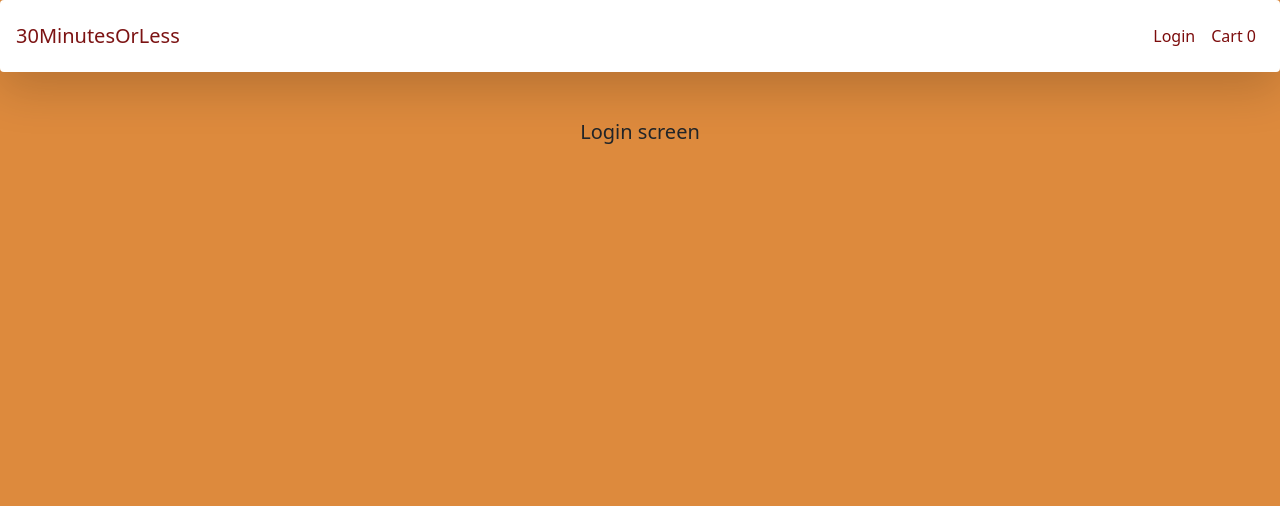
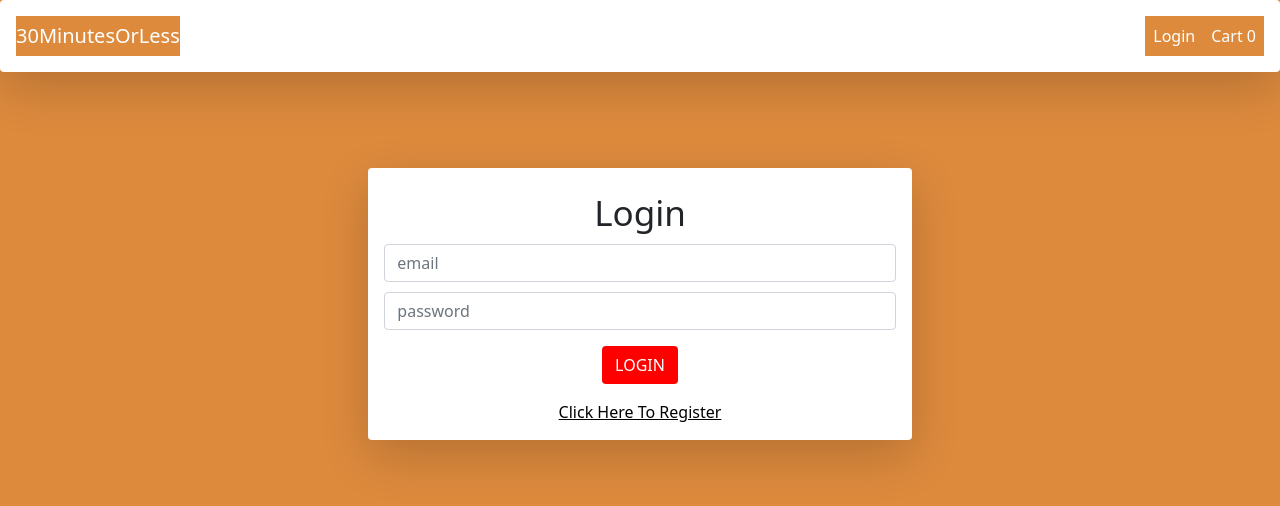
Before and after one commit to JohnMaturan97/30MinutesOrLess-App, a React (Create React App) app in the folder 30minutesorless-frontend/: page /login in a window 1280 px wide. Shown: the top 506 px of the page. Built offline with nearby package versions, Linux system fonts and the light colour scheme.

Commit message:
Succesfully added user athentication

```diff
--- a/30minutesorless-frontend/src/App.js
+++ b/30minutesorless-frontend/src/App.js
@@ -1,6 +1,7 @@
 import logo from "./logo.svg";
 import "./App.css";
-import bootstrap from "../node_modules/bootstrap/dist/css/bootstrap.min.css";
+import bootstrap from '../node_modules/bootstrap/dist/css/bootstrap.min.css'
+import 'bootstrap'
 import {BrowserRouter, Route, Link, Switch} from 'react-router-dom'
 import 'bootstrap'
 import Navbar from "./components/Navbar";
--- a/30minutesorless-frontend/src/actions/userActions.js
+++ b/30minutesorless-frontend/src/actions/userActions.js
@@ -11,3 +11,27 @@ export const registerUser = (user) => async (dispatch) => {
     dispatch({ type: "USER_REGISTER_FAILED" , payload: error});
   }
 };
+
+export const loginUser=(user)=>async dispatch=>{
+
+    dispatch({type:'USER_LOGIN_REQUEST'})
+
+    try {
+        const response = await axios.post('/api/users/login' , user)
+        console.log(response);
+        dispatch({type:'USER_LOGIN_SUCCESS' , payload: response.data})
+        localStorage.setItem('currentUser' , JSON.stringify(response.data))
+        window.location.href='/'
+    } catch (error) {
+        dispatch({type:'USER_LOGIN_FAILED' , payload: error})
+    }
+
+}
+
+export const logoutUser=()=>dispatch=>{
+
+
+    localStorage.removeItem('currentUser')
+    window.location.href='/login'
+
+}
--- /dev/null
+++ b/30minutesorless-frontend/src/components/Error.js
@@ -0,0 +1,11 @@
+import React from "react";
+
+export default function Error({ error }) {
+  return (
+    <div>
+      <div className="alert alert-danger" role="alert">
+        {error}
+      </div>
+    </div>
+  );
+}
--- /dev/null
+++ b/30minutesorless-frontend/src/components/Loading.js
@@ -0,0 +1,11 @@
+import React from "react";
+
+export default function Loading() {
+  return (
+    <div className="text-center">
+      <div className="spinner-border" role="status" style={{height:'100px' , width:'100px' , marginTop:'100px'}}>
+        <span className="sr-only">Loading...</span>
+      </div>
+    </div>
+  );
+}
--- a/30minutesorless-frontend/src/components/Navbar.js
+++ b/30minutesorless-frontend/src/components/Navbar.js
@@ -1,7 +1,11 @@
 import React from "react";
 import { useSelector, useDispatch } from "react-redux";
+import { logoutUser } from "../actions/userActions";
 export default function Navbar() {
-  const cartstate = useSelector(state => state.cartReducer)
+  const cartstate = useSelector((state) => state.cartReducer);
+  const userstate = useSelector((state) => state.loginUserReducer);
+  const { currentUser } = userstate;
+  const dispatch = useDispatch()
   return (
     <div>
       <nav className="navbar navbar-expand-lg shadow-lg p-3 mb-5 bg-white rounded">
@@ -17,20 +21,33 @@ export default function Navbar() {
           aria-expanded="false"
           aria-label="Toggle navigation"
         >
-          <span className="navbar-toggler-icon">
-            <i style={{ color: "black" }} className="fas fa-bars"></i>
-          </span>
+          <span className="navbar-toggler-icon"><i style={{color:'black'}} className="fas fa-bars"></i></span>
         </button>
-        <div
-          className="collapse navbar-collapse justify-content-end"
-          id="navbarNav"
-        >
-          <ul className="navbar-nav mr-auto">
-            <li className="nav-item ">
-            <a className="nav-link" href="/login">
-                Login
+        <div className="collapse navbar-collapse justify-content-end" id="navbarNav">
+          <ul className="navbar-nav ml-auto">
+            {currentUser ? (
+
+
+              <div className="dropdown mt-2">
+              <a style ={{color: 'red'}} className="dropdown-toggle" type="button" id="dropdownMenuButton1" data-bs-toggle="dropdown" aria-expanded="false">
+                {currentUser.name}
               </a>
-            </li>
+              <ul className="dropdown-menu" aria-labelledby="dropdownMenuButton1">
+                <li><a style ={{color: 'red'}} className="dropdown-item" href="#">ORDERS</a></li>
+                <li><a style ={{color: 'red'}} className="dropdown-item" href="#" onClick={() =>{dispatch(logoutUser())}}><li>LOGOUT</li></a></li>
+              </ul>
+            </div>
+
+
+
+            ) : (
+              <li className="nav-item">
+                <a className="nav-link" href="/login">
+                  Login
+                </a>
+              </li>
+            )}
+
             <li className="nav-item">
               <a className="nav-link" href="/cart">
                 Cart {cartstate.cartItems.length}
--- /dev/null
+++ b/30minutesorless-frontend/src/components/Success.js
@@ -0,0 +1,11 @@
+import React from "react";
+
+export default function Success({ success}) {
+  return (
+    <div>
+      <div className="alert alert-success" role="alert">
+        {success}
+      </div>
+    </div>
+  );
+}
--- a/30minutesorless-frontend/src/index.css
+++ b/30minutesorless-frontend/src/index.css
@@ -25,10 +25,13 @@ code {
   }
 
   .nav-link{
-    color:rgb(124, 12, 12) !important;
+    color:rgb(255, 255, 255) !important;
+    background-color: rgb(221,138,61);
   }
   .navbar-brand{
-    color:rgb(124, 19, 19) !important;
+    color:rgb(255, 255, 255) !important;
+    background-color: rgb(221,138,61);
+    display: flex !important;
   }
 
   h1{
--- a/30minutesorless-frontend/src/reducers/userReducers.js
+++ b/30minutesorless-frontend/src/reducers/userReducers.js
@@ -19,3 +19,25 @@ export const registerUserReducer = (state = {}, action) => {
       return state;
   }
 };
+
+export const loginUserReducer =(state={} , action) =>{
+
+
+    switch(action.type)
+    {
+        case 'USER_LOGIN_REQUEST' : return{
+            loading:true
+        }
+        case 'USER_LOGIN_SUCCESS' : return{
+          loading:false,
+          success:true,
+          currentUser : action.payload
+      }
+      case 'USER_LOGIN_FAILED' : return{
+          loading:false,
+          error:action.payload
+      }
+      default : return state
+    }
+
+}
--- a/30minutesorless-frontend/src/screens/Homescreen.js
+++ b/30minutesorless-frontend/src/screens/Homescreen.js
@@ -1,6 +1,8 @@
 import React, { useState, useEffect } from "react";
 import { useDispatch, useSelector } from "react-redux";
 import { getAllPizzasWings } from "../actions/pizzawingActions";
+import Loading from "../components/Loading";
+import Error from "../components/Error";
 //import pizzaswings from "../pizzaswingsdata";
 import PizzaWing from "../components/PizzaWing";
 
@@ -21,9 +23,9 @@ export default function Homescreen() {
     <div>
       <div className="row justify-content-center">
         {loading ? (
-          <h1>Loading</h1>
+          <Loading/>
         ) : error ? (
-          <h1>System Failure</h1>
+          <Error error='System Failure, Check Yo Self! LOLOL!' />
         ) : (
           pizzaswings.map((pizzawing) => {
             return (
--- a/30minutesorless-frontend/src/screens/Loginscreen.js
+++ b/30minutesorless-frontend/src/screens/Loginscreen.js
@@ -1,9 +1,60 @@
-import React from 'react';
+import React, { useState, useEffect } from "react";
+import {useDispatch , useSelector} from 'react-redux'
+import { loginUser } from "../actions/userActions";
+import Error from "../components/Error";
+import Loading from "../components/Loading";
+import Success from '../components/Success'
 
 export default function Loginscreen() {
-    return (
+
+    const [email, setemail] = useState("");
+    const [password, setpassword] = useState("");
+    const loginstate = useSelector(state=>state.loginUserReducer)
+    const {loading , error} = loginstate
+    const dispatch = useDispatch()
+
+    useEffect(() => {
+
+        if(localStorage.getItem('currentUser'))
+        {
+            window.location.href='/'
+        }
+
+  }, [])
+
+  function login(){
+      const user={email , password}
+      dispatch(loginUser(user))
+  }
+
+  return (
+      <div className='login'>
+       <div className="row justify-content-center mt-5">
+      <div className="col-md-5 mt-5 text-left shadow-lg p-3 mb-5 bg-white rounded">
+        <h2 className="text-center m-2" style={{ fontSize: "35px" }}>
+          Login
+        </h2>
+
+        {loading && (<Loading/>)}
+        {error && (<Error error='Invalid Credentials'/>)}
+
         <div>
-        <h1>Login screen</h1>
+          <input required type="text" placeholder="email" className="form-control" value={email} onChange={(e)=>{setemail(e.target.value)}} />
+          <input
+            type="text"
+            placeholder="password"
+            className="form-control"
+            value={password}
+            required
+            onChange={(e)=>{setpassword(e.target.value)}}
+          />
+
+          <button onClick={login} className="btn mt-3 mb-3">LOGIN</button>
+          <br/>
+          <a style={{color:'black'}} href="/register" className="mt-2">Click Here To Register</a>
         </div>
-    )
+      </div>
+    </div>
+      </div>
+  )
 }
--- a/30minutesorless-frontend/src/screens/Registerscreen.js
+++ b/30minutesorless-frontend/src/screens/Registerscreen.js
@@ -1,12 +1,17 @@
 import React, { useState, useEffect } from "react";
 import {useDispatch, useSelector} from 'react-redux';
 import {registerUser} from '../actions/userActions';
+import Error from "../components/Error";
+import Loading from "../components/Loading";
+import Success from '../components/Success'
 
 export default function Registerscreen() {
   const [name, setname] = useState("");
   const [email, setemail] = useState("");
   const [password, setpassword] = useState("");
   const [cpassword, setcpassword] = useState("");
+  const registerstate = useSelector(state => state.registerUserReducer )
+  const {error, loading, success} = registerstate
 
   const dispatch = useDispatch()
     function register(){
@@ -28,6 +33,11 @@ export default function Registerscreen() {
     <div>
       <div className="row justify-content-center mt-5">
         <div className="col-md-5 mt-5 text-left shadow-lg p-3 mb-5 bg-white rounded">
+
+        {loading && (<Loading/>)}
+        {success && (<Success success='User Registered Successfully'/>)}
+        {error && (<Error error='Email already registered' />)}
+
           <h2 className="text-center m-2" style={{ fontSize: "35px" }}>
             Register
           </h2>
--- a/30minutesorless-frontend/src/store.js
+++ b/30minutesorless-frontend/src/store.js
@@ -5,25 +5,32 @@ import thunk from 'redux-thunk';
 
 import {composeWithDevTools} from 'redux-devtools-extension';
 import {getAllPizzasWingsReducers} from './reducers/pizzawingReducers';
-import {cartReducer} from './reducers/cartReducer'
-import { registerUserReducer } from './reducers/userReducers';
+import {cartReducer} from './reducers/cartReducer';
+import { loginUserReducer, registerUserReducer} from './reducers/userReducers';
+
 
 const finalReducer = combineReducers ({
     getAllPizzasWingsReducers : getAllPizzasWingsReducers,
     cartReducer : cartReducer,
-    registerUserReducer : registerUserReducer
+    registerUserReducer : registerUserReducer,
+    loginUserReducer:loginUserReducer,
 })
 
 const cartItems = localStorage.getItem('cartItems') ? JSON.parse(localStorage.getItem('cartItems')) : []
 
-const initialState =  {
-    cartReducer :{
-       cartItems : cartItems
-    }
+const currentUser = localStorage.getItem('currentUser') ? JSON.parse(localStorage.getItem('currentUser')) : null
+
+const initialState = {
+     cartReducer : {
+        cartItems: cartItems
+     },
+     loginUserReducer :{
+         currentUser : currentUser
+     }
 }
 
 const composeEnhancers= composeWithDevTools({})
 
-const store = createStore(finalReducer, initialState, composeEnhancers(applyMiddleware(thunk)))
+const store = createStore(finalReducer , initialState , composeEnhancers(applyMiddleware(thunk)))
 
 export default store
```
